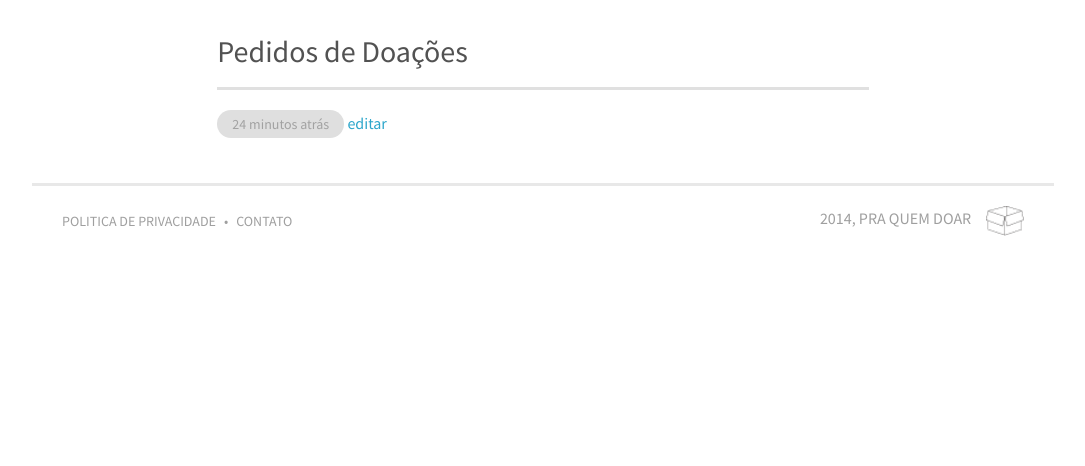
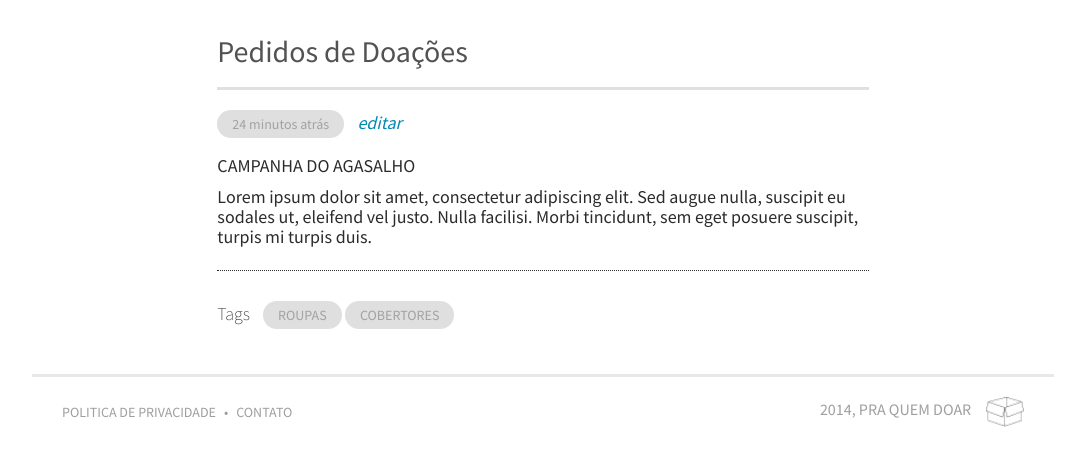
Before and after one commit to CodingForChange/praquemdoar, a Flask app: page /doacao in a window 1280 px wide. Shown: the part 100-566 px from the top of the page, without its empty margins (97-1182 px from the left). Run offline with Flask 2, Linux system fonts and the light colour scheme; parts of the project's set-up code (start-up, migrations or seed data) failed here and were passed over.

Commit message:
atualizacao

```diff
--- a/app/static/css/style.css
+++ b/app/static/css/style.css
@@ -202,9 +202,38 @@ input.busca{
 	color: #525252;
 }
 
-.doacoes{
+.doa-descricao{
 	border-top: 3px solid #e0e0e0;
 	padding-top: 20px;
+	padding-bottom: 0px;
+	border-bottom: 1px dotted #2b2b2b;
+	margin-bottom: 30px;
+}
+
+.doa-descricao h2{
+	font-size: 18px;
+	font-weight: normal;
+	margin-top: 15px;
+	color: #2b2b2b;
+}
+
+.doa-descricao p{
+	font-size: 18px;
+	color: #2b2b2b;
+	line-height: 20px;
+}
+
+.doa-descricao a{
+	color: #0088b0;
+	font-size: 18px;
+	margin-left: 10px;
+	font-style: italic;
+}
+
+.label-tags{
+	font-weight: 200;
+	font-size: 18px;
+	margin-right: 10px;
 }
 
 footer{
--- a/app/templates/doacao.html
+++ b/app/templates/doacao.html
@@ -3,9 +3,16 @@
 	<section class="bl-cad row">
 		<section class="large-offset-2 large-8 columns">
 			<h2>Pedidos de Doações</h2>
-			<section class="doacoes">
+			<section class="doa-descricao">
 				<span class="label round gray">24 minutos atrás </span>
 				<a href="#">editar</a>
+				<h2>CAMPANHA DO AGASALHO</h2>
+				<p>Lorem ipsum dolor sit amet, consectetur adipiscing elit. Sed augue nulla, suscipit eu sodales ut, eleifend vel justo. Nulla facilisi. Morbi tincidunt, sem eget posuere suscipit, turpis mi turpis duis.</p>
+			</section>
+			<section class="doa-tags">
+				<span class="label-tags">Tags</span>
+				<span class="label round gray">ROUPAS</span>
+				<span class="label round gray">COBERTORES</span>
 			</section>
 		</section>
 	</section>
```
